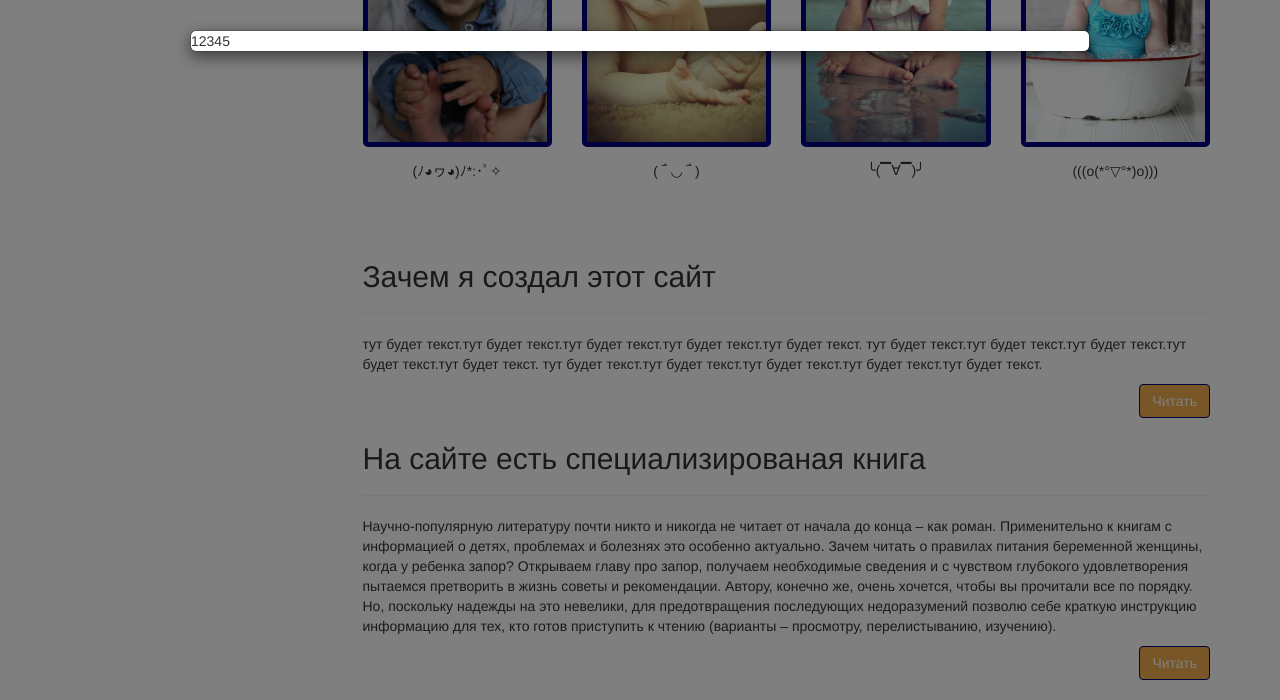
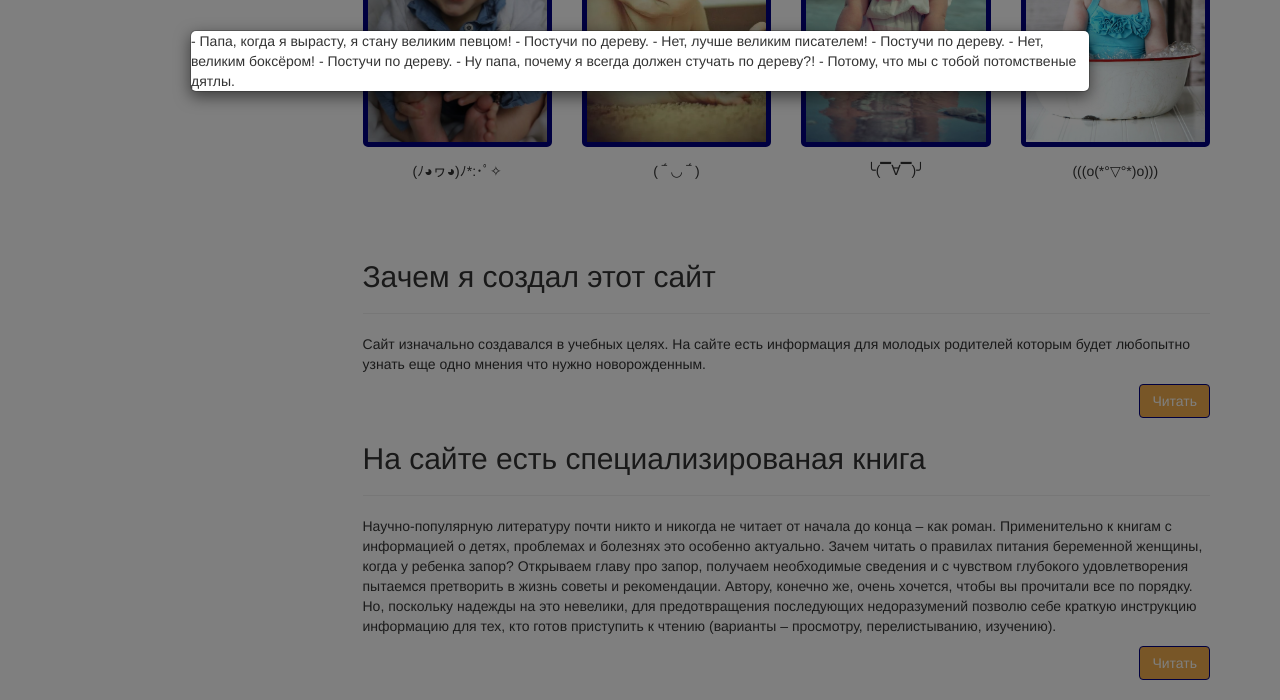
Before and after one commit to Dmytro1605/karapuz2, a website: page index.html in a window 1280 px wide. Both pictures are taken after a click on the button "Читать". Shown: the part 1470-2170 px from the top of the page. Drawn offline with nearby package versions, Linux system fonts and the light colour scheme.

Commit message:
Update index.html

```diff
--- a/index.html
+++ b/index.html
@@ -150,9 +150,8 @@
 
                     <h2>Зачем я создал этот сайт</h2>
                     <hr>
-                    <p>тут будет текст.тут будет текст.тут будет текст.тут будет текст.тут будет текст.
-                        тут будет текст.тут будет текст.тут будет текст.тут будет текст.тут будет текст.
-                        тут будет текст.тут будет текст.тут будет текст.тут будет текст.тут будет текст.
+                    <p>Сайт изначально создавался в учебных целях. На сайте есть информация для молодых родителей
+                        которым будет любопытно узнать еще одно мнения что нужно новорожденным.
                     </p>
 
 
@@ -161,7 +160,14 @@
                     <div class="modal fade bs-example-modal-lg" tabindex="-1" role="dialog" aria-labelledby="myLargeModalLabel">
                         <div class="modal-dialog modal-lg">
                             <div class="modal-content">
-                                12345
+                                - Папа, когда я вырасту, я стану великим певцом!
+                                - Постучи по дереву.
+                                - Нет, лучше великим писателем!
+                                - Постучи по дереву.
+                                - Нет, великим боксёром!
+                                - Постучи по дереву.
+                                - Ну папа, почему я всегда должен стучать по дереву?!
+                                - Потому, что мы с тобой потомственые дятлы.
                             </div>
                         </div>
                     </div>
```
